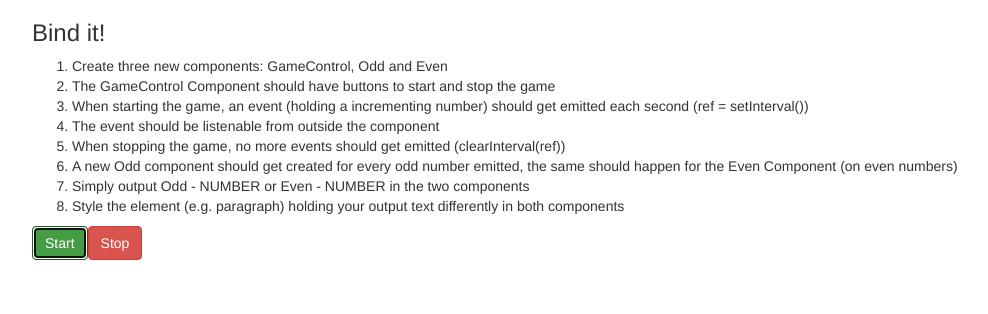
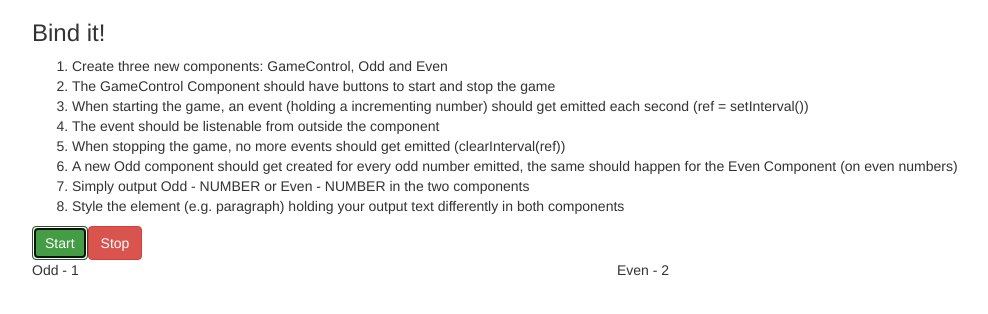
Before and after one commit to GraceWXT/angular-complete-guide-assignments, an Angular app in the folder cmp-databinding-assignment-start/: page / in a window 1280 px wide. Both pictures are taken after a click on the button "Start". Shown: the top 314 px of the page, without its empty margins (38-1026 px from the left). Built offline with nearby package versions, Linux system fonts and the light colour scheme.

Commit message:
Implement the Odd and Even component using ng-content

```diff
--- a/cmp-databinding-assignment-start/src/app/app.component.html
+++ b/cmp-databinding-assignment-start/src/app/app.component.html
@@ -38,4 +38,12 @@
       ></app-game-control>
     </div>
   </div>
+  <div class="row">
+    <div class="col-xs-6">
+      <app-odd *ngFor="let number of oddNumbers">{{ number }}</app-odd>
+    </div>
+    <div class="col-xs-6">
+      <app-even *ngFor="let number of evenNumbers">{{ number }}</app-even>
+    </div>
+  </div>
 </div>
--- a/cmp-databinding-assignment-start/src/app/even/even.component.html
+++ b/cmp-databinding-assignment-start/src/app/even/even.component.html
@@ -1 +1 @@
-<p>even works!</p>
+<p>Even - <ng-content></ng-content></p>
--- a/cmp-databinding-assignment-start/src/app/odd/odd.component.html
+++ b/cmp-databinding-assignment-start/src/app/odd/odd.component.html
@@ -1 +1 @@
-<p>odd works!</p>
+<p>Odd - <ng-content></ng-content></p>
```
